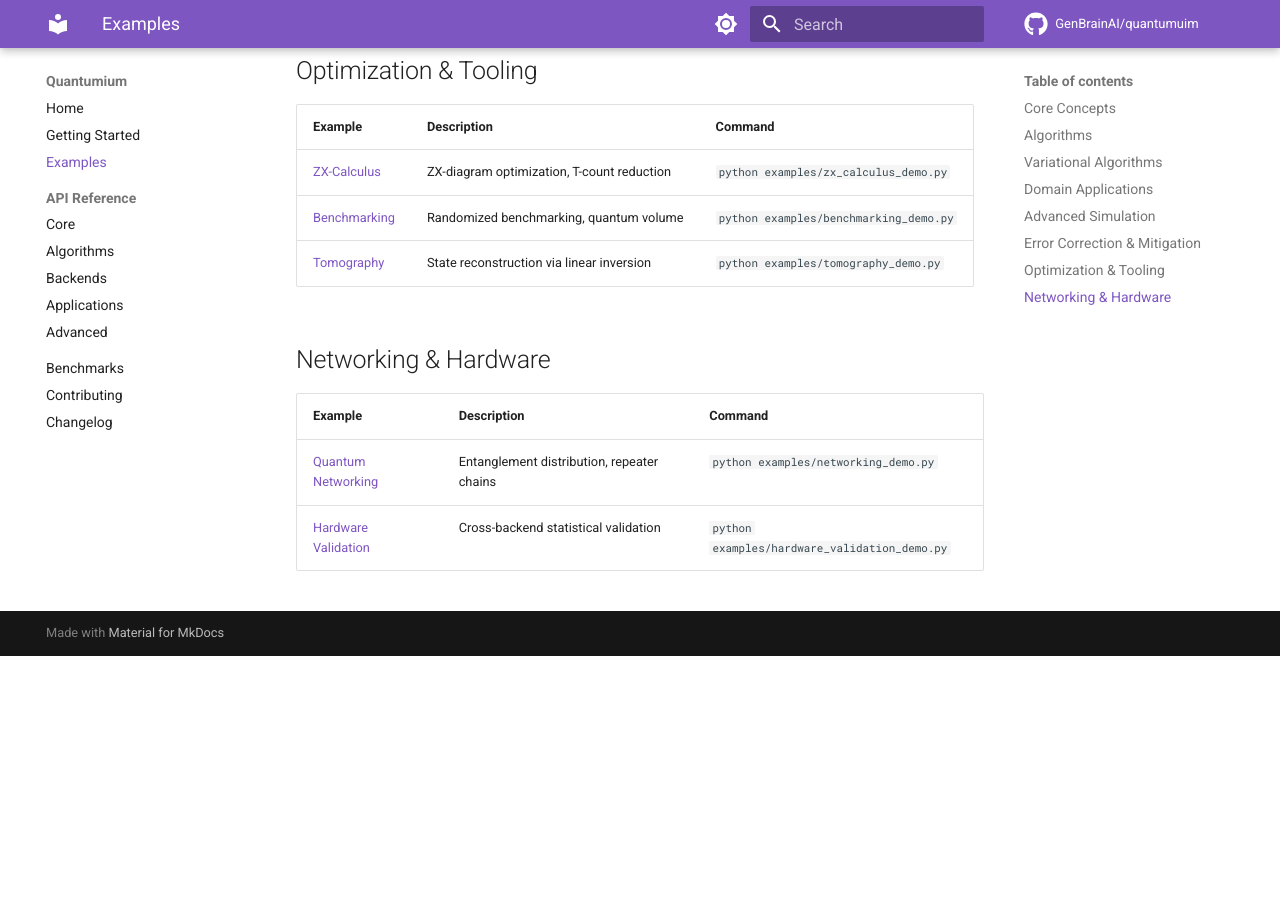
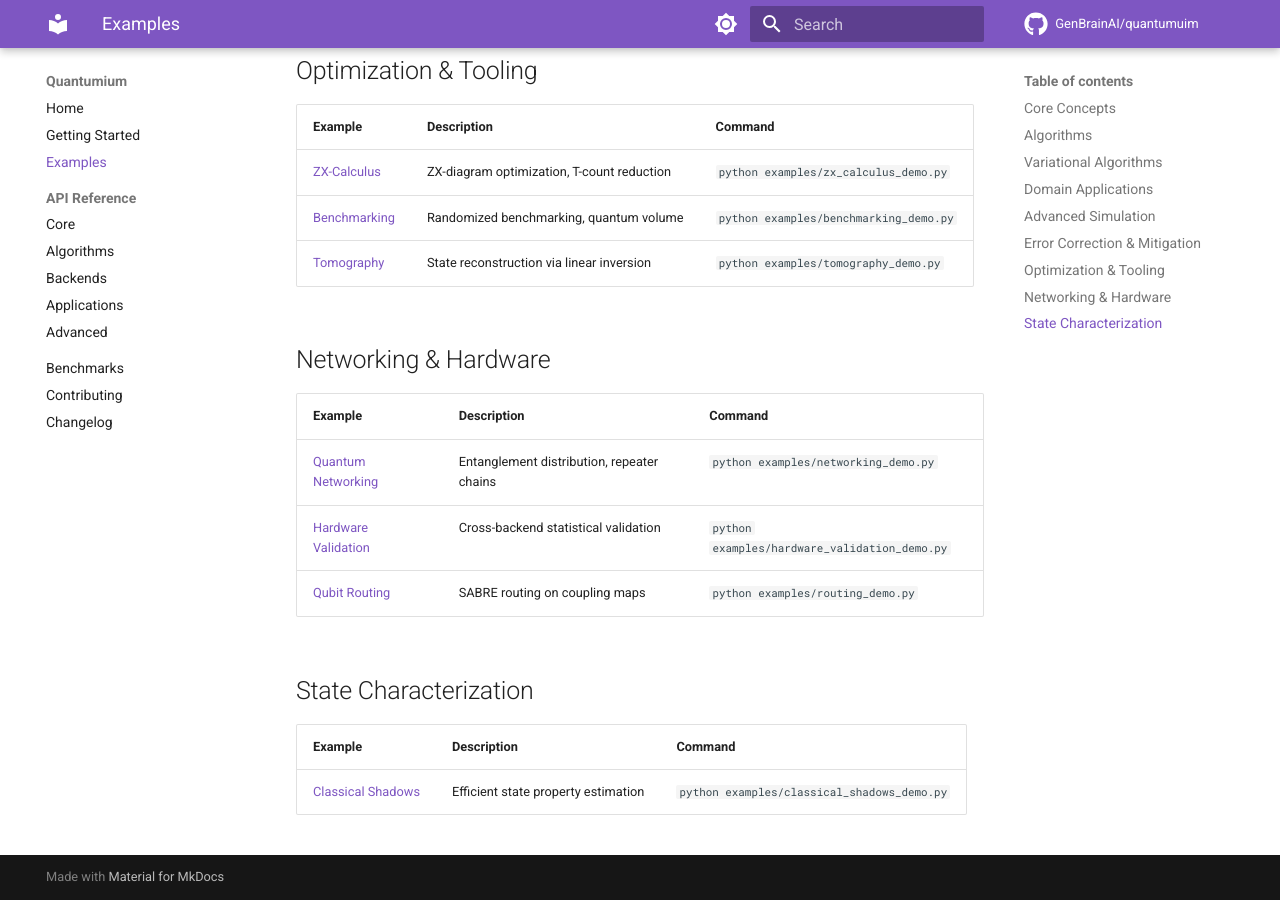
Before and after one commit to GenBrainAI/quantumuim, an MkDocs documentation site: the page built from docs/examples.md, in a window 1280 px wide and 900 px high, scrolled down 2707 px. Built offline with MkDocs 1.6.1 and Material for MkDocs 9.7.7, drawn with Linux system fonts in a browser that asks for light colours; comment, search, counter and statistics services are not loaded; before the commit the page ends 3363 px from its top, so only the background shows below that; some of the changed text lies outside the part shown.

Commit message:
Update docs site with v0.3.0 modules: routing, shadows
Add API reference sections for qubit routing and classical shadows.
Add routing and shadows demos to example gallery.
mkdocs build --strict passes.

Co-Authored-By: Claude Opus 4.6 <noreply@anthropic.com>

```diff
--- a/docs/examples.md
+++ b/docs/examples.md
@@ -73,3 +73,10 @@
 |---------|-------------|---------|
 | [Quantum Networking](https://github.com/GenBrainAI/quantumuim/blob/main/examples/networking_demo.py) | Entanglement distribution, repeater chains | `python examples/networking_demo.py` |
 | [Hardware Validation](https://github.com/GenBrainAI/quantumuim/blob/main/examples/hardware_validation_demo.py) | Cross-backend statistical validation | `python examples/hardware_validation_demo.py` |
+| [Qubit Routing](https://github.com/GenBrainAI/quantumuim/blob/main/examples/routing_demo.py) | SABRE routing on coupling maps | `python examples/routing_demo.py` |
+
+## State Characterization
+
+| Example | Description | Command |
+|---------|-------------|---------|
+| [Classical Shadows](https://github.com/GenBrainAI/quantumuim/blob/main/examples/classical_shadows_demo.py) | Efficient state property estimation | `python examples/classical_shadows_demo.py` |
```
Also changed, not shown: other parts of docs/examples.md (+1 -1 lines), docs/api/advanced.md (+14 -0 lines).
